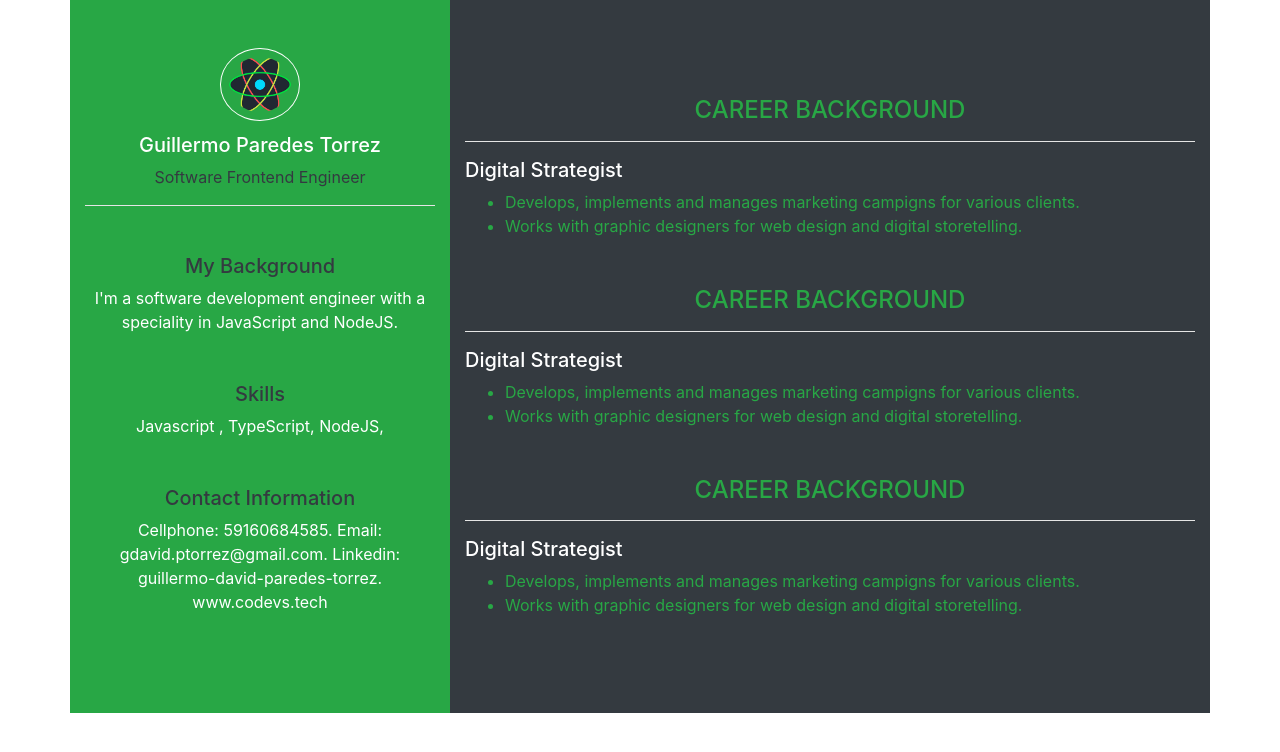
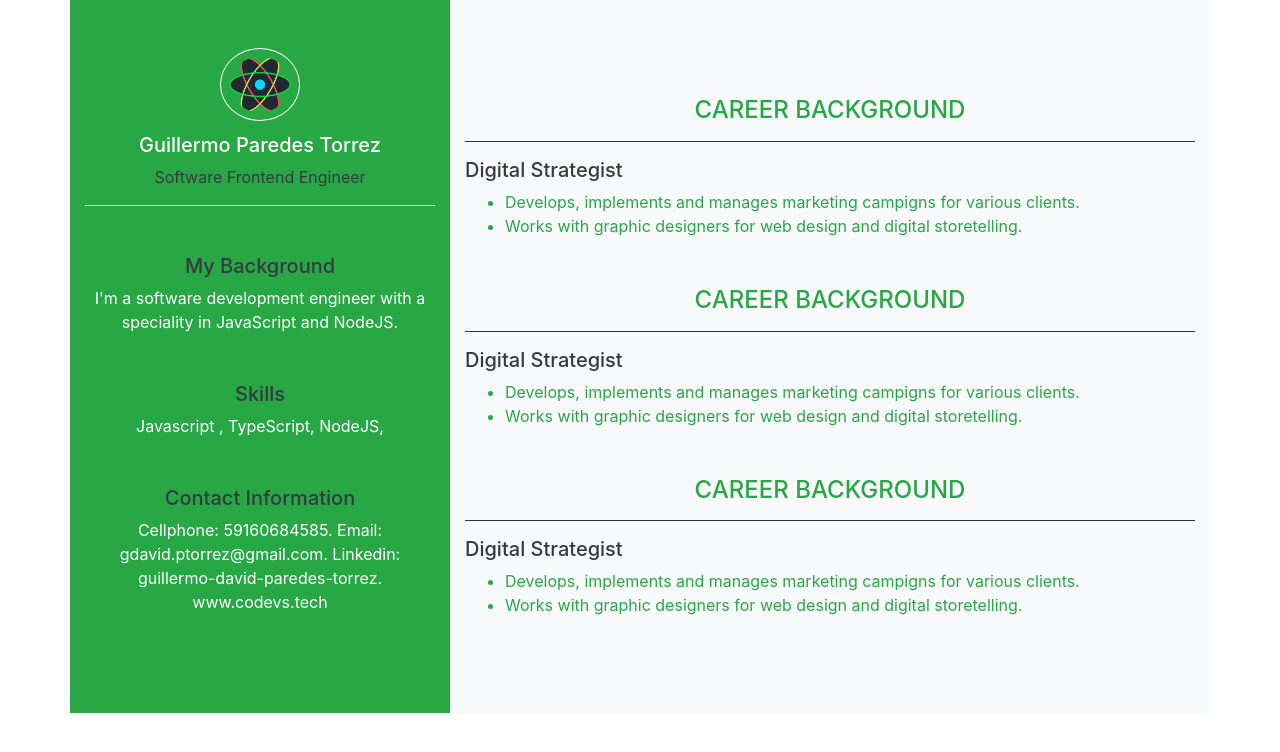
Before and after one commit to GuillermoParedes/react-girls, a React (Create React App) app: page / in a window 1280 px wide. Shown: the top 752 px of the page. Built offline with nearby package versions, Linux system fonts and the light colour scheme.

Commit message:
add changes

```diff
--- a/src/components/Experience.jsx
+++ b/src/components/Experience.jsx
@@ -4,11 +4,11 @@ const Experience = ({ title, experiences }) => {
   return (
     <section className="mb-5 mt-5">
       <h4 className="text-uppercase text-success">{title}</h4>
-      <hr className="bg-white" />
+      <hr className="bg-dark" />
       {experiences.map((e, i) => {
         return (
           <div key={i}>
-            <h5 className="text-left text-white">{e.title}</h5>
+            <h5 className="text-left text-dark">{e.title}</h5>
             <ul className="text-left">
               {e.descriptions.map((d, ii) => {
                 return (
--- a/src/container/App.js
+++ b/src/container/App.js
@@ -7,7 +7,7 @@ import FeaturesData from "../api/features.json";
 import ExperienceData from "../api/experience.json";
 function App() {
   return (
-    <Container>
+    <Container className="d-flex align-items-center">
       <Row>
         <Col xs="4" className="bg-success text-center pt-5 pb-5">
           <Profile
@@ -19,7 +19,7 @@ function App() {
             <Feature key={i} {...ele} />
           ))}
         </Col>
-        <Col xs="8" className="bg-dark text-center  pt-5 pb-5">
+        <Col xs="8" className="bg-light text-center  pt-5 pb-5">
           {ExperienceData.map((ele, i) => (
             <Experience key={i} {...ele} />
           ))}
```
